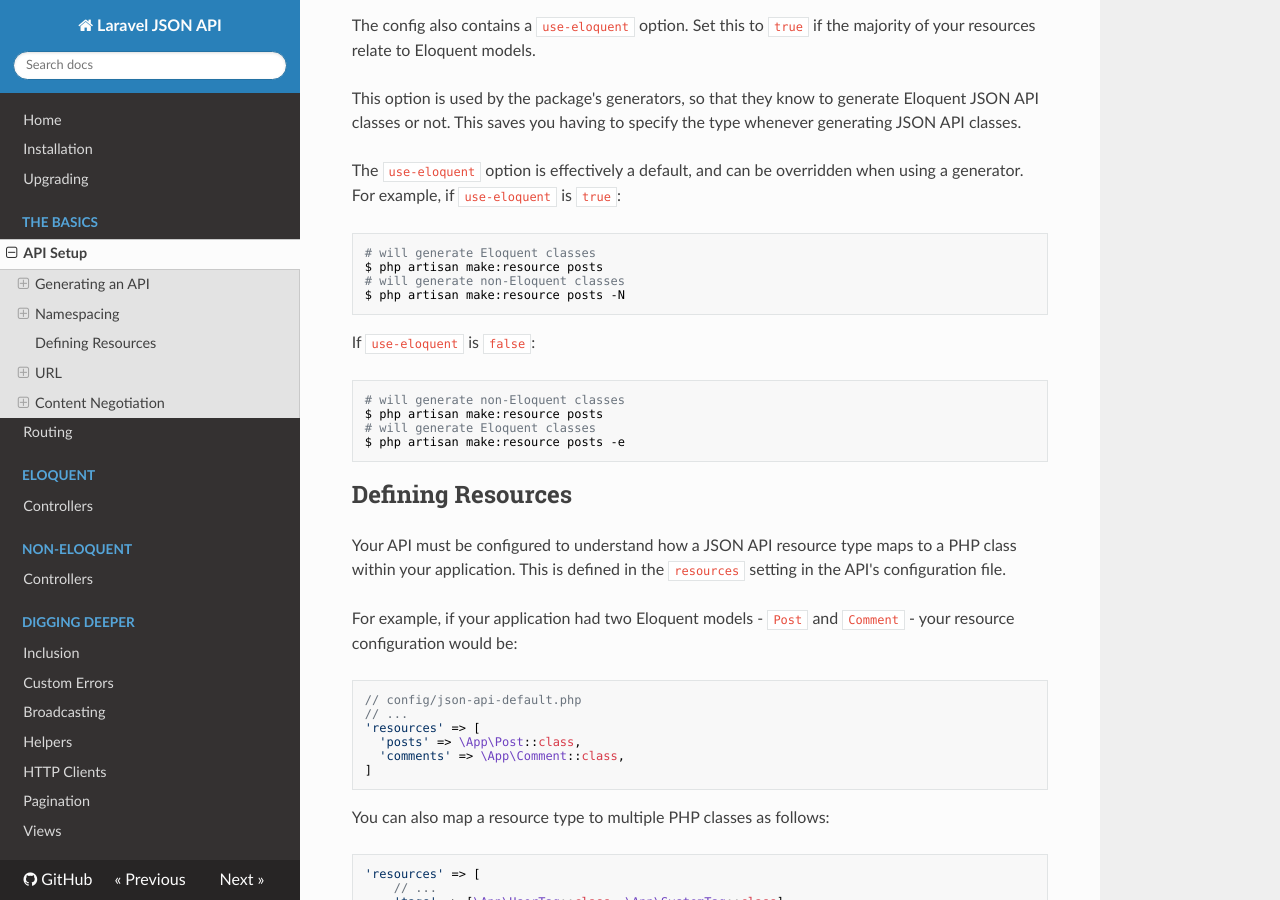
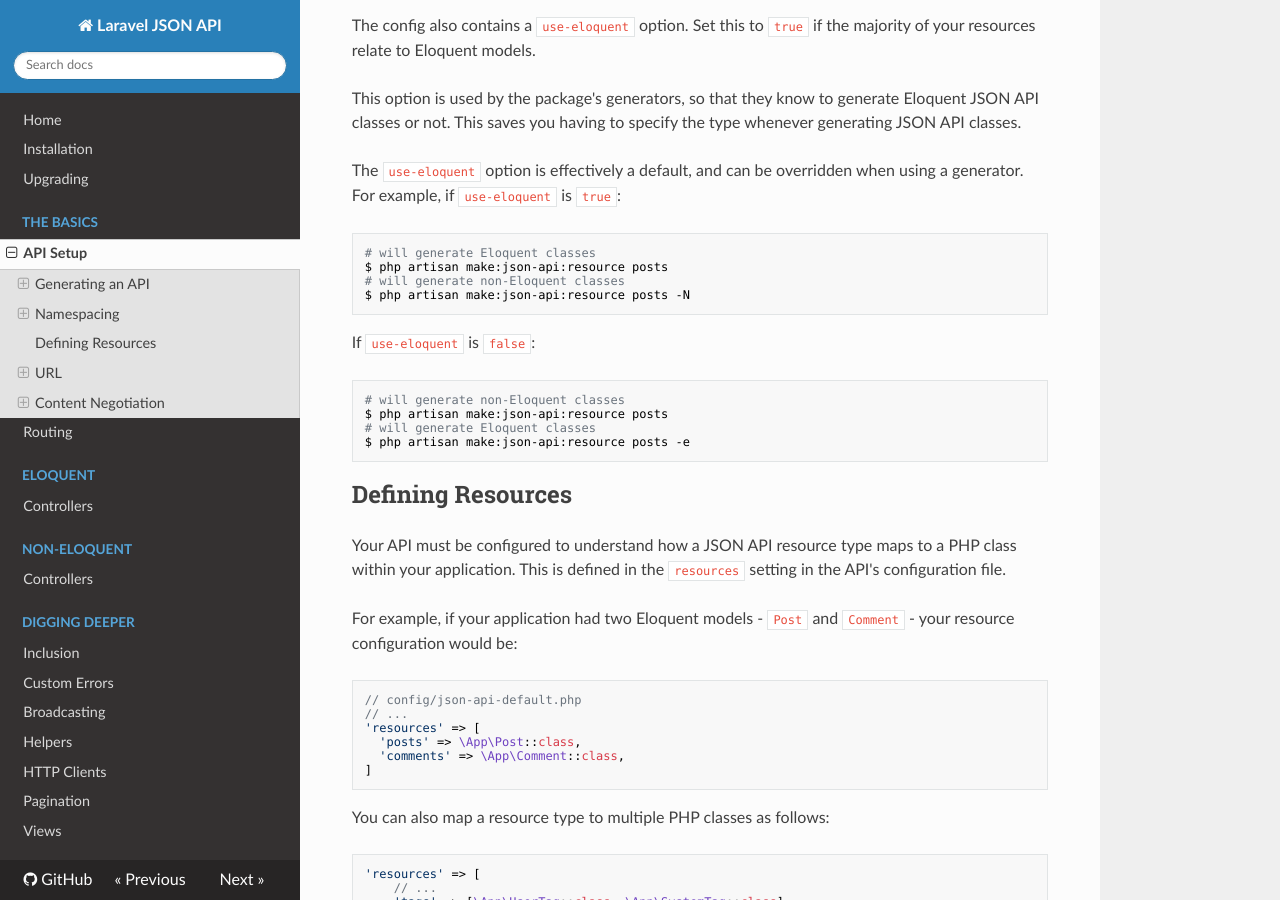
Before and after one commit to cloudcreativity/laravel-json-api, an MkDocs documentation site: the page built from docs/api.md, in a window 1280 px wide and 900 px high, scrolled down 1509 px. Built offline with MkDocs 1.6.1, drawn with Linux system fonts in a browser that asks for light colours; nearby versions of some CDN libraries; old or Windows-style settings are respelled for this version of MkDocs.

Commit message:
[Docs] Fix generator command in documentation
Closes #143

````diff
--- a/docs/api.md
+++ b/docs/api.md
@@ -77,18 +77,18 @@ The `use-eloquent` option is effectively a default, and can be overridden when u
 
 ```bash
 # will generate Eloquent classes
-$ php artisan make:resource posts
+$ php artisan make:json-api:resource posts
 # will generate non-Eloquent classes
-$ php artisan make:resource posts -N
+$ php artisan make:json-api:resource posts -N
 ```
 
 If `use-eloquent` is `false`:
 
 ```bash
 # will generate non-Eloquent classes
-$ php artisan make:resource posts
+$ php artisan make:json-api:resource posts
 # will generate Eloquent classes
-$ php artisan make:resource posts -e
+$ php artisan make:json-api:resource posts -e
 ```
 
 ## Defining Resources
````
